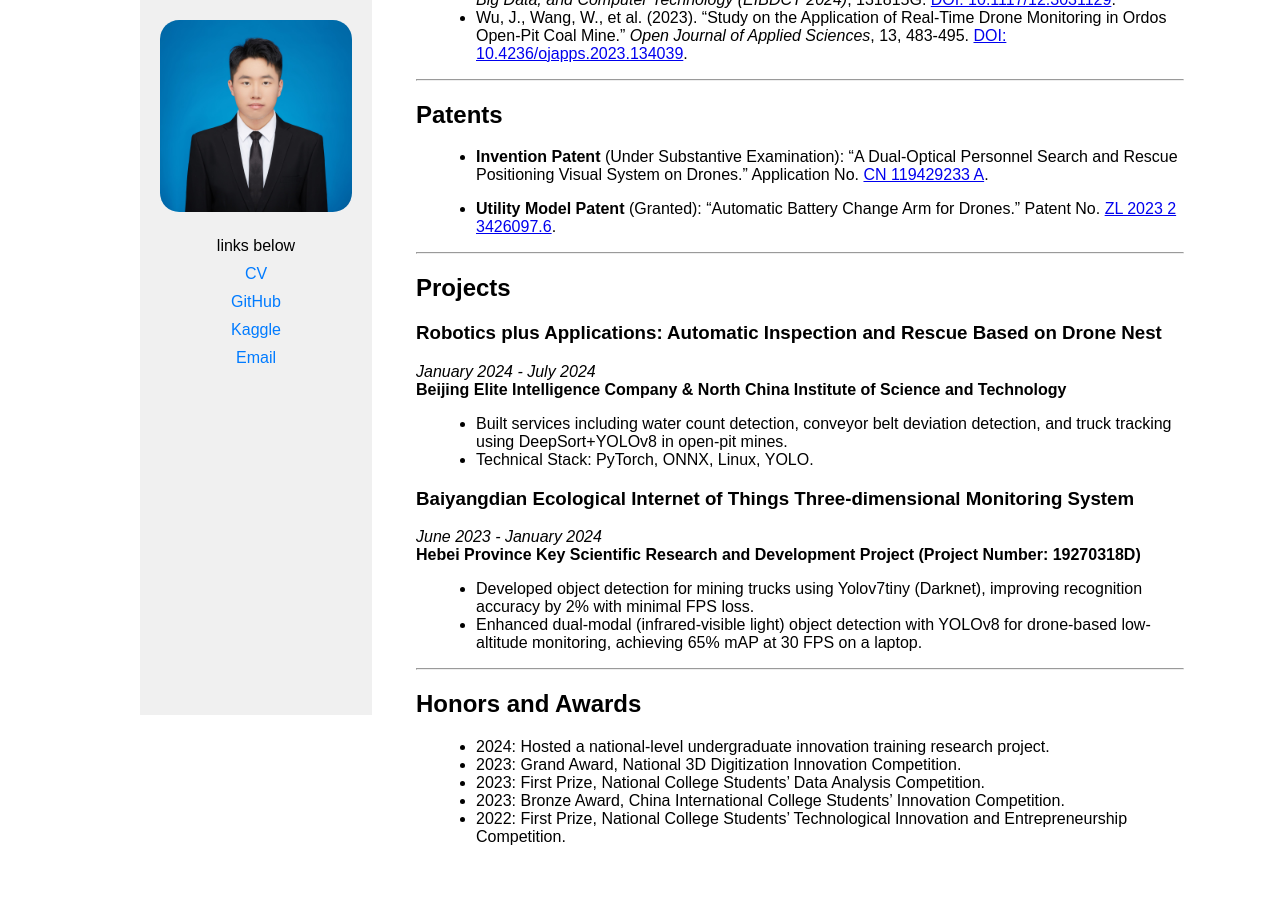
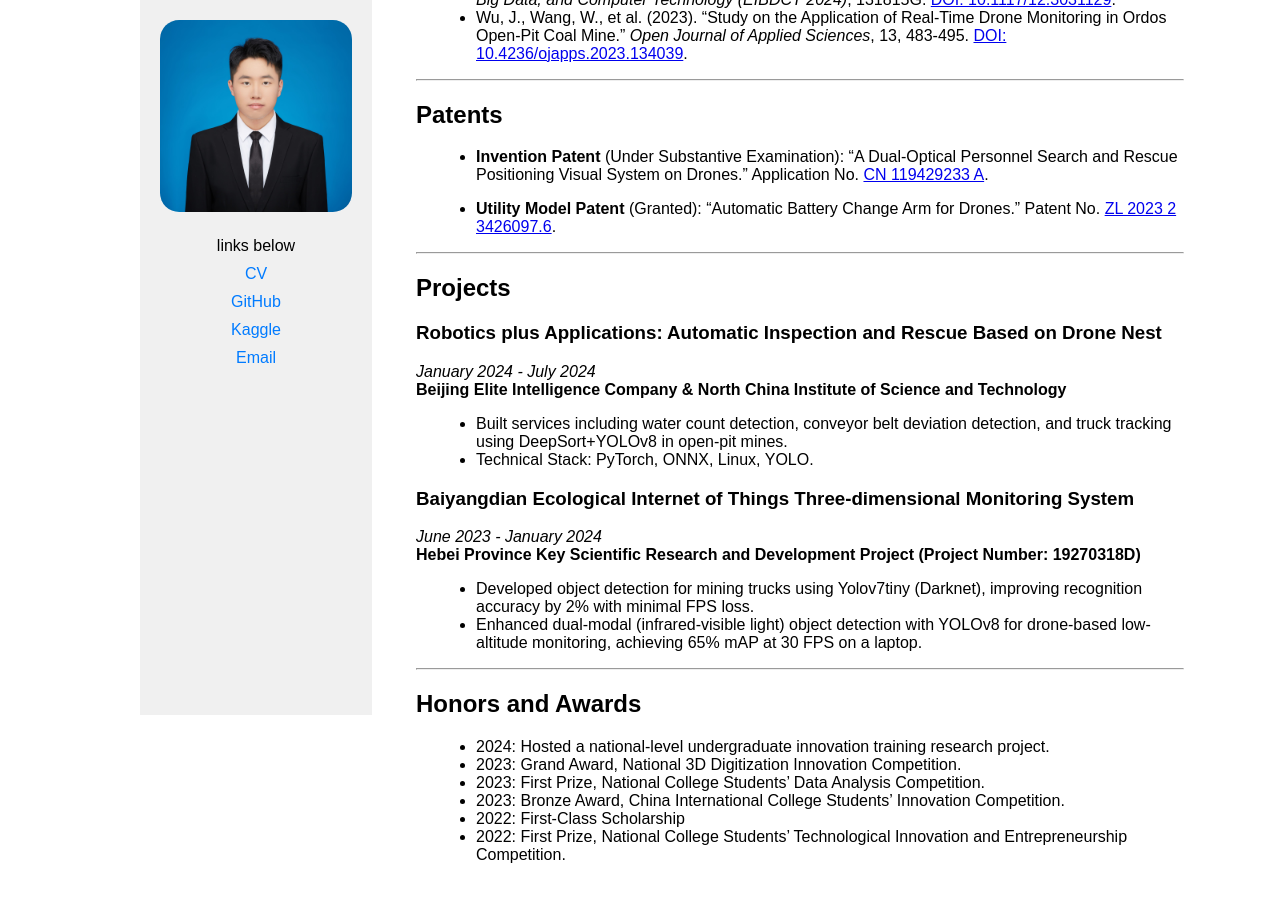
Before and after one commit to 4everWZ/4everwz.github.io, a Jekyll site: the page built from index.md, in a window 1280 px wide and 900 px high, scrolled down 851 px. Built offline with Jekyll 4.4.1, drawn with Linux system fonts in a browser that asks for light colours.

Commit message:
update honor

```diff
--- a/index.md
+++ b/index.md
@@ -64,4 +64,5 @@ I am an undergraduate student pursuing a Bachelor's Degree in Computer Science a
 - 2023: Grand Award, National 3D Digitization Innovation Competition.
 - 2023: First Prize, National College Students' Data Analysis Competition.
 - 2023: Bronze Award, China International College Students' Innovation Competition.
+- 2022: First-Class Scholarship
 - 2022: First Prize, National College Students' Technological Innovation and Entrepreneurship Competition.
```
Also changed, not shown: README.md.
